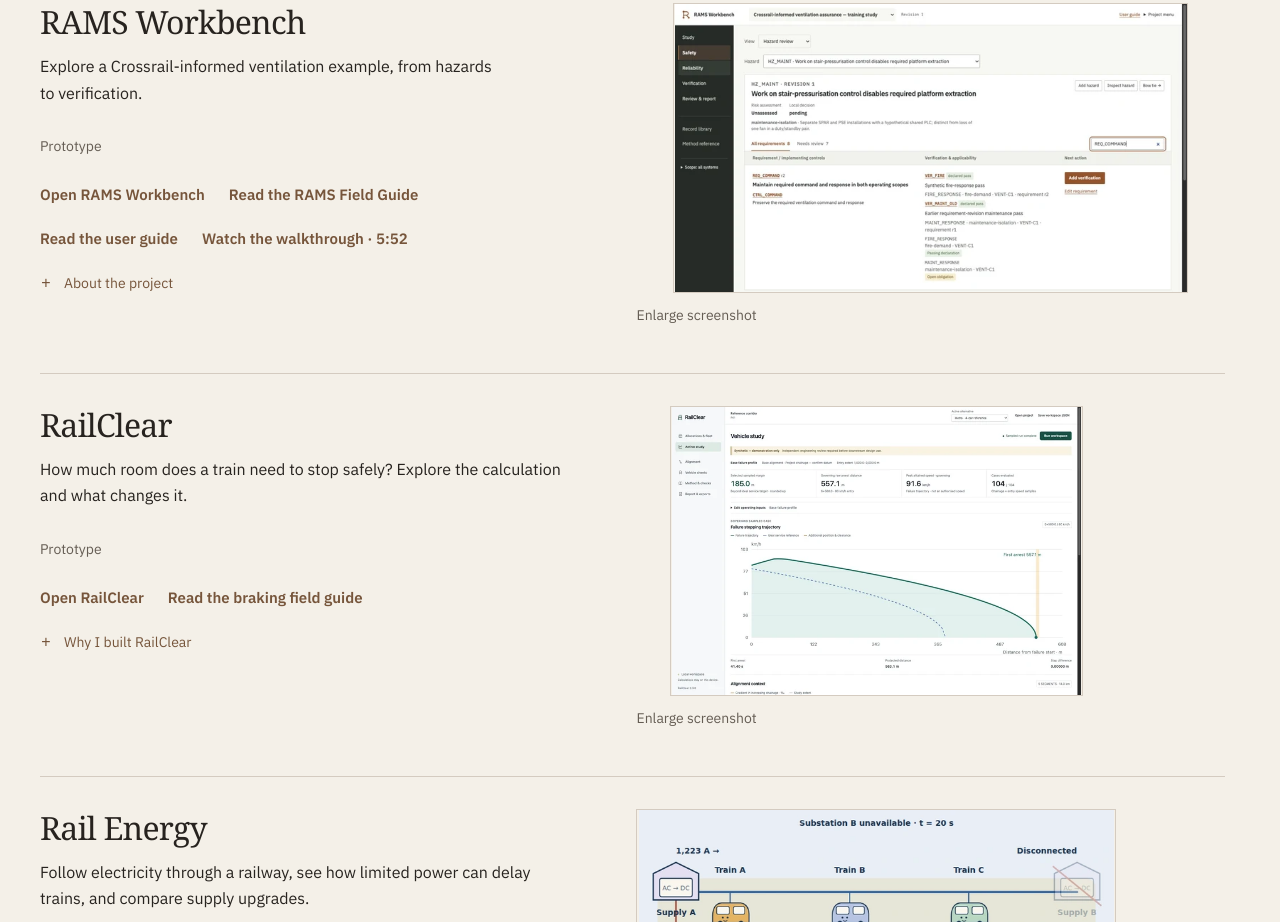
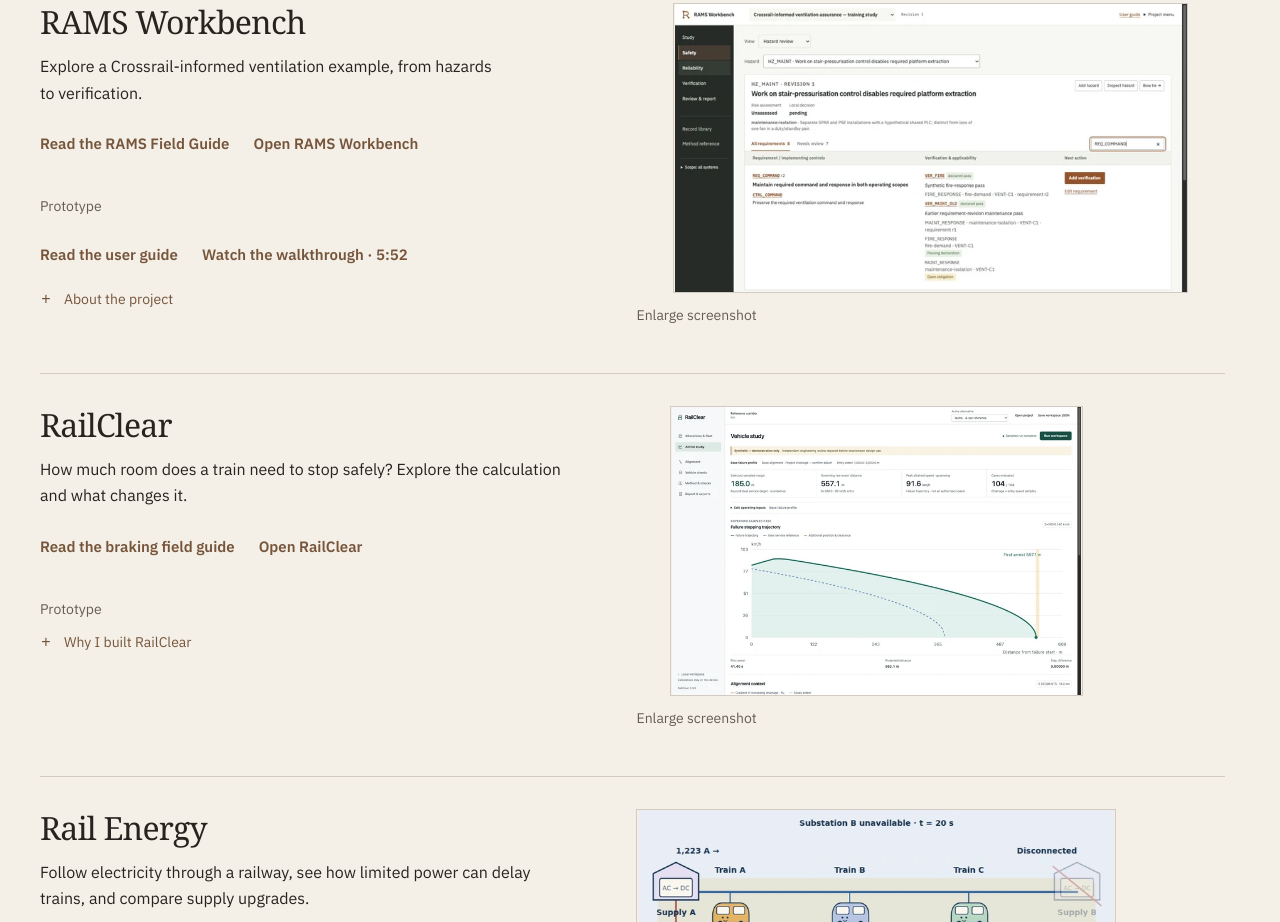
Before and after one commit to haitaowu12/tony-wu-home, a React (Vite) app: page / in a window 1280 px wide. Shown: the part 1020-1942 px from the top of the page. Built offline with nearby package versions, Linux system fonts and the light colour scheme.

Commit message:
Lead engineering study cards with their field guides [skip ci]

```diff
--- a/src/App.tsx
+++ b/src/App.tsx
@@ -233,10 +233,16 @@ function App() {
           {studyProjects.map((project) => <article className={`project-entry study-entry${project.title === "RAMS Workbench" ? " study-entry--lead" : " study-entry--compact"}`} id={project.title === "RAMS Workbench" ? "rams-workbench" : "railclear"} key={project.title}>
             <header className="project-entry__heading"><h3>{project.title}</h3>
               <p>{project.teaser}</p>
+              <div className="project-actions">
+                {project.learningGuide && <a className="text-link" href={project.learningGuide.href}>{project.learningGuide.label}</a>}
+                {project.link && <a className="text-link" href={project.link.href}>{project.link.label}</a>}
+              </div>
             </header>
             <ProjectPreview project={project} sizes="(max-width: 700px) calc(100vw - 40px), min(48vw, 620px)" />
             <div className="project-entry__body"><p className="availability">{project.availabilityLabel}</p>
-              <div className="project-actions">{project.link && <a className="text-link" href={project.link.href}>{project.link.label}</a>}{project.resources?.map((link) => <a key={link.href} className="text-link" href={link.href}>{link.label}</a>)}</div>
+              {project.resources && <div className="project-actions">
+                {project.resources.map((link) => <a key={link.href} className="text-link" href={link.href}>{link.label}</a>)}
+              </div>}
               <details className="inline-details">
                 <summary>{project.origin ? `Why I built ${project.title}` : "About the project"}</summary>
                 {project.origin?.map((paragraph) => <p key={paragraph}>{paragraph}</p>)}
--- a/src/content/profile.ts
+++ b/src/content/profile.ts
@@ -16,6 +16,7 @@ export type SelectedProject = {
   teaser?: string;
   themes: string[];
   link?: Link;
+  learningGuide?: Link;
   preview?: {
     /** Full-resolution capture; also the largest srcset entry. */
     src: string;
@@ -403,7 +404,7 @@ export const profile = {
       status: "prototype",
       availabilityLabel: "Prototype",
       link: { label: "Open RailClear", href: "https://railclear.web.app/" },
-      resources: [{ label: "Read the braking field guide", href: "https://railclear.web.app/learn/" }],
+      learningGuide: { label: "Read the braking field guide", href: "https://railclear.web.app/learn/" },
       featured: true,
       themes: ["safe-braking models", "railway safety-distance studies", "mixed-fleet comparison"],
       preview: {
@@ -422,8 +423,8 @@ export const profile = {
         "Create and review reliability, availability, maintainability and safety studies. Try a Crossrail-informed ventilation example, trace hazards through controls and requirements to verification, and inspect conflicting declarations and receiving conditions. Retain RAM and fault-tree calculations, compare baselines, and export a study to share.",
       status: "prototype",
       availabilityLabel: "Prototype",
+      learningGuide: { label: "Read the RAMS Field Guide", href: "https://rams-workbench.web.app/learn/" },
       resources: [
-        { label: "Read the RAMS Field Guide", href: "https://rams-workbench.web.app/learn/" },
         { label: "Read the user guide", href: "https://rams-workbench.web.app/guide/" },
         { label: "Watch the walkthrough · 5:52", href: "https://rams-workbench.web.app/guide/#walkthrough" },
       ],
```
